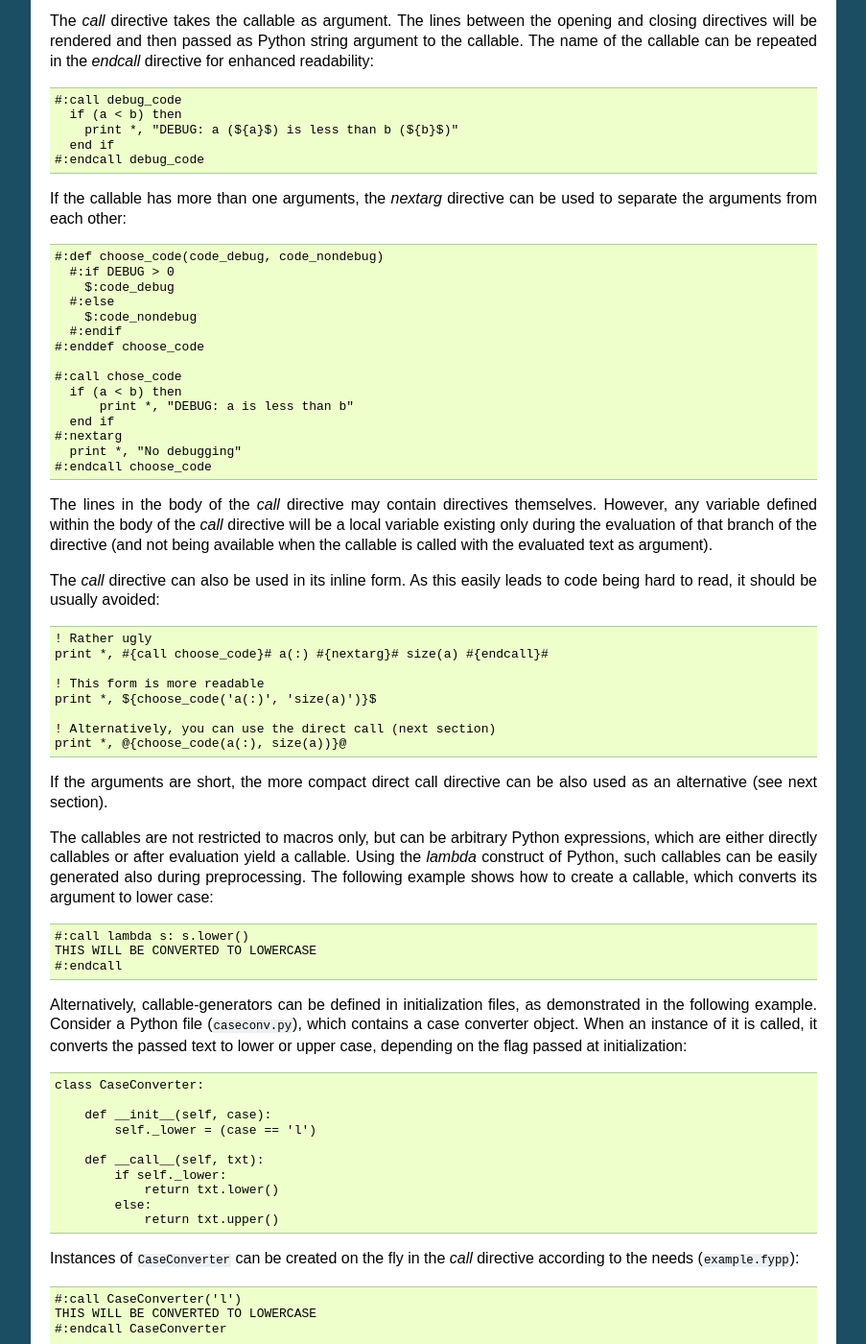
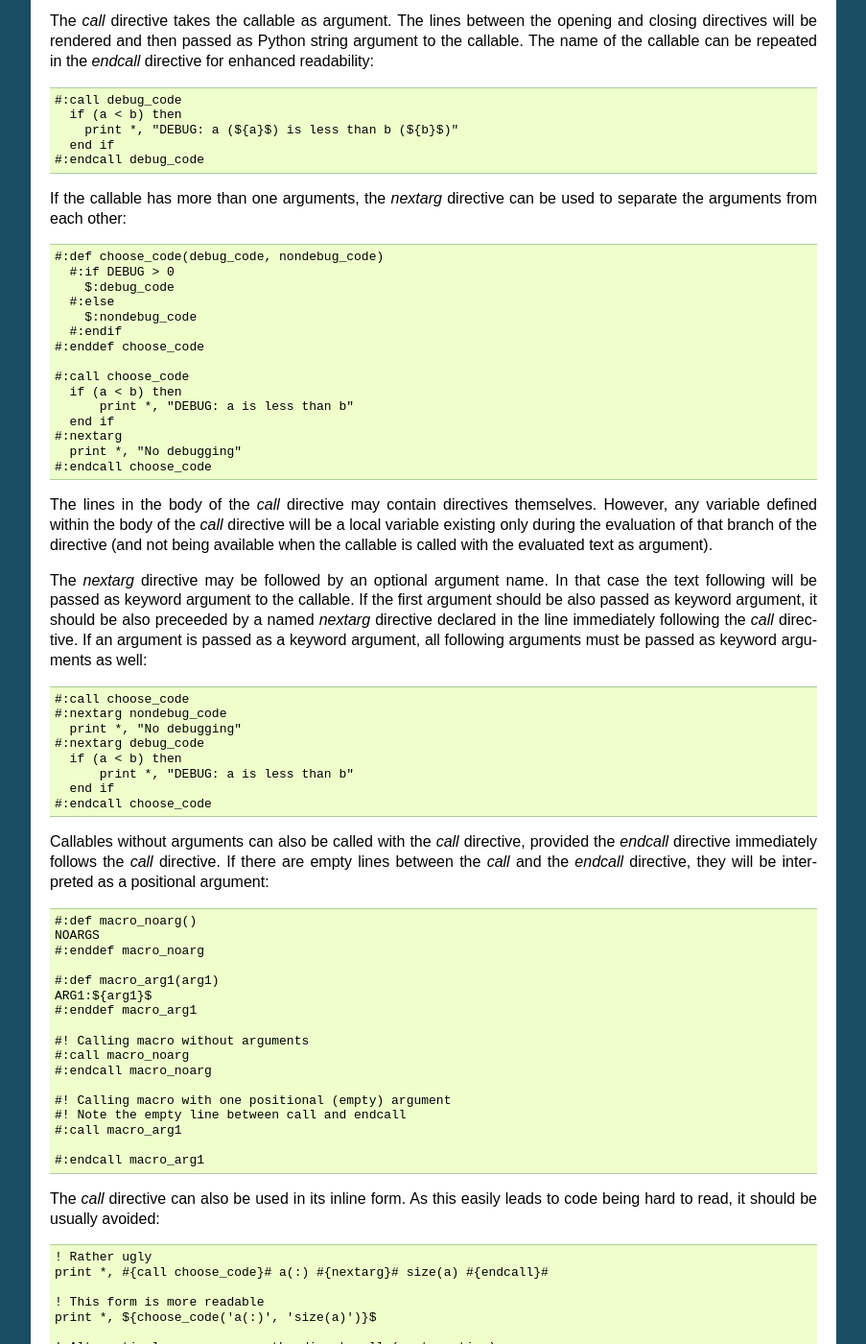
Before and after one commit to aradi/fypp, a Sphinx documentation site: the page built from docs/fypp.rst, in a window 1280 px wide and 1400 px high, scrolled down 15147 px. Shown: the whole window at 96% size, without its empty margins (198-1101 px from the left). Built offline with Sphinx 7.4.7, drawn with Linux system fonts in a browser that asks for light colours; some of the changed text lies outside the part shown.

Commit message:
Implement keyword arguments in call directive

```diff
--- a/docs/fypp.rst
+++ b/docs/fypp.rst
@@ -895,9 +895,10 @@ The `def` directive has no inline form.
 `call` directive
 ================
 
-When a Python callable (regular Python function, macro etc.) with at least one
-argument is called with string argument(s) only (e.g. source code), it can be
-called using the `call` directive to avoid extra quoting of the arguments::
+When a Python callable (regular Python function, macro etc.) is called with
+string argument(s) only (e.g. source code), it can be called using the `call`
+directive to avoid extra quoting of the arguments and to enable passing of
+multiline arguments in a comfortable way::
 
   #:def debug_code(code)
     #:if DEBUG > 0
@@ -925,15 +926,15 @@ argument to the callable. The name of the callable can be repeated in the
 If the callable has more than one arguments, the `nextarg` directive can be used
 to separate the arguments from each other::
 
-  #:def choose_code(code_debug, code_nondebug)
+  #:def choose_code(debug_code, nondebug_code)
     #:if DEBUG > 0
-      $:code_debug
+      $:debug_code
     #:else
-      $:code_nondebug
+      $:nondebug_code
     #:endif
   #:enddef choose_code
 
-  #:call chose_code
+  #:call choose_code
     if (a < b) then
         print *, "DEBUG: a is less than b"
     end if
@@ -947,6 +948,45 @@ directive will be a local variable existing only during the evaluation of that
 branch of the directive (and not being available when the callable is called
 with the evaluated text as argument).
 
+The `nextarg` directive may be followed by an optional argument name. In that
+case the text following will be passed as keyword argument to the callable. If
+the first argument should be also passed as keyword argument, it should be also
+preceeded by a named `nextarg` directive declared in the line immediately
+following the `call` directive. If an argument is passed as a keyword argument,
+all following arguments must be passed as keyword arguments as well::
+
+  #:call choose_code
+  #:nextarg nondebug_code
+    print *, "No debugging"
+  #:nextarg debug_code
+    if (a < b) then
+        print *, "DEBUG: a is less than b"
+    end if
+  #:endcall choose_code
+
+Callables without arguments can also be called with the `call` directive,
+provided the `endcall` directive immediately follows the `call` directive. If
+there are empty lines between the `call` and the `endcall` directive, they will
+be interpreted as a positional argument::
+
+  #:def macro_noarg()
+  NOARGS
+  #:enddef macro_noarg
+
+  #:def macro_arg1(arg1)
+  ARG1:${arg1}$
+  #:enddef macro_arg1
+
+  #! Calling macro without arguments
+  #:call macro_noarg
+  #:endcall macro_noarg
+
+  #! Calling macro with one positional (empty) argument
+  #! Note the empty line between call and endcall
+  #:call macro_arg1
+
+  #:endcall macro_arg1
+
 The `call` directive can also be used in its inline form. As this easily leads
 to code being hard to read, it should be usually avoided::
 
@@ -961,6 +1001,10 @@ to code being hard to read, it should be usually avoided::
 
 If the arguments are short, the more compact direct call directive can be also
 used as an alternative (see next section).
+
+
+Generating callables
+--------------------
 
 The callables are not restricted to macros only, but can be arbitrary Python
 expressions, which are either directly callables or after evaluation yield a
```
Also changed, not shown: 2 other files.
